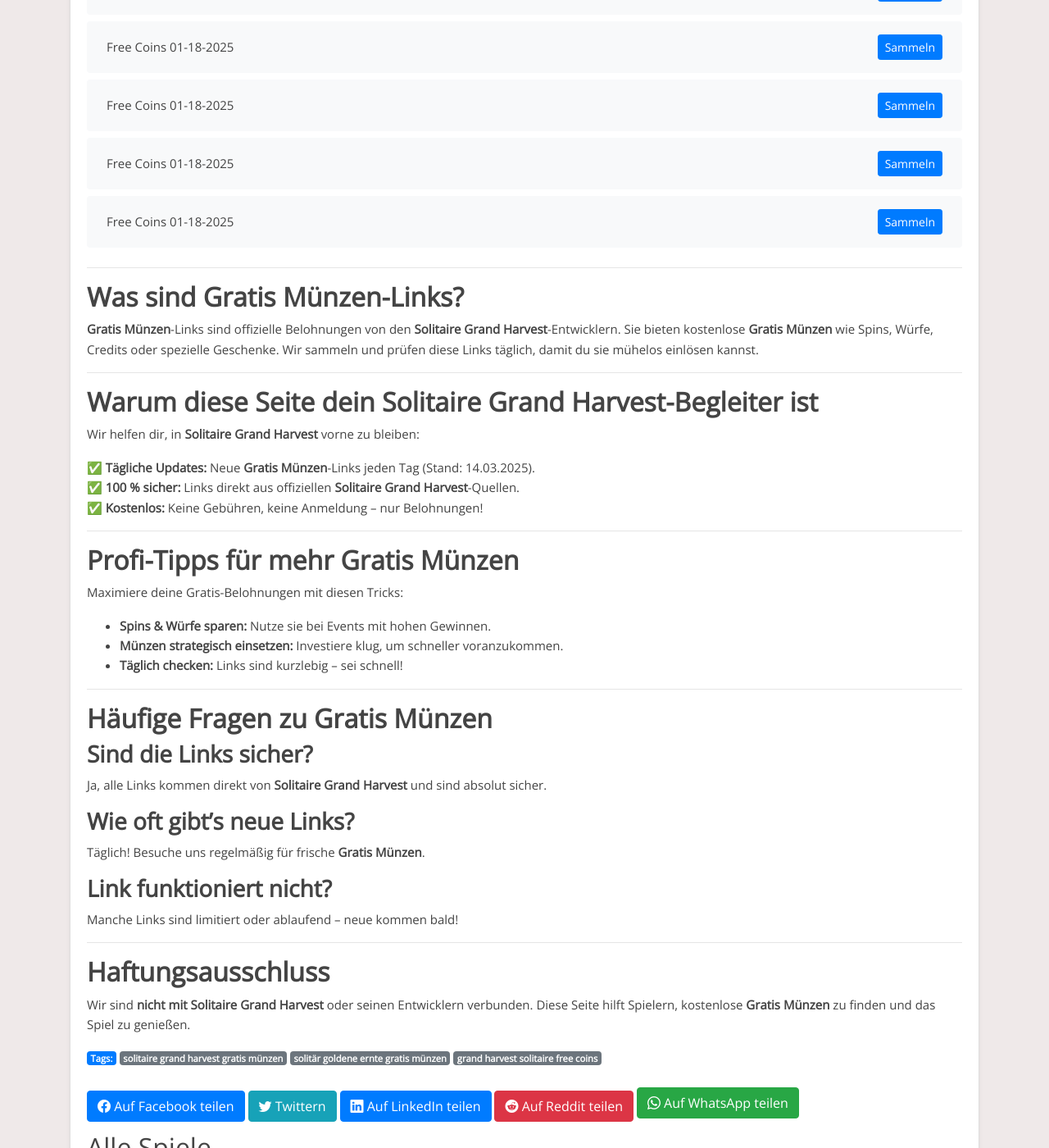
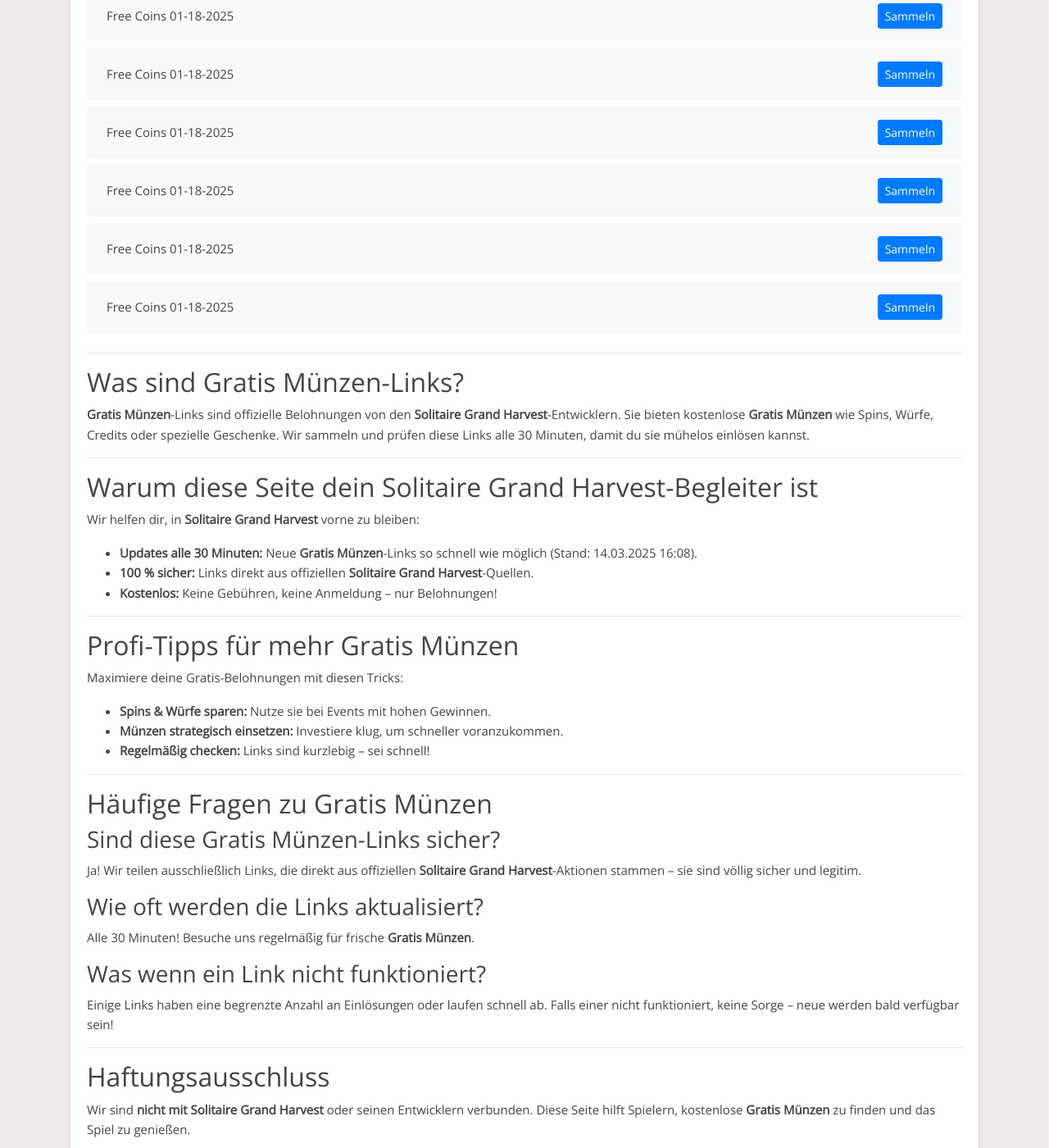
Before and after one commit to Prollad99/bs-de, a Jekyll site: the page built from _posts/2025-01-18-solitaire-grand-harvest.md, in a window 1280 px wide and 1400 px high, scrolled down 7397 px. Shown: the whole window at 82% size. Built offline with Jekyll 4.4.1, drawn with Linux system fonts in a browser that asks for light colours; some of the changed text lies outside the part shown.

Commit message:
Update  links and content - 2025-03-14 16:08

```diff
--- a/_includes/solitaire-grand-harvest.html
+++ b/_includes/solitaire-grand-harvest.html
@@ -1,4 +1,16 @@
 <ul class="list-group mt-3 mb-4">
+  <li class="list-group-item d-flex justify-content-between align-items-center">
+    <span>Free Coins 03-14-2025</span>
+    <a href="https://grandharvest.onelink.me/CT7t/wuhvoitr" class="btn btn-primary btn-sm">Sammeln</a>
+  </li>
+  <li class="list-group-item d-flex justify-content-between align-items-center">
+    <span>Free Coins 03-14-2025</span>
+    <a href="http://grandharvest.onelink.me/CT7t/nyly028g" class="btn btn-primary btn-sm">Sammeln</a>
+  </li>
+  <li class="list-group-item d-flex justify-content-between align-items-center">
+    <span>Free Coins 03-14-2025</span>
+    <a href="http://grandharvest.onelink.me/CT7t/ukpz4dud" class="btn btn-primary btn-sm">Sammeln</a>
+  </li>
   <li class="list-group-item d-flex justify-content-between align-items-center">
     <span>Free Coins 03-12-2025</span>
     <a href="https://grandharvest.onelink.me/CT7t/ipqqoisp" class="btn btn-primary btn-sm">Sammeln</a>
@@ -387,16 +399,4 @@
     <span>Free Coins 01-18-2025</span>
     <a href="https://grandharvest.onelink.me/CT7t/g4j1qt88" class="btn btn-primary btn-sm">Sammeln</a>
   </li>
-  <li class="list-group-item d-flex justify-content-between align-items-center">
-    <span>Free Coins 01-18-2025</span>
-    <a href="https://grandharvest.onelink.me/CT7t/0sbcn312" class="btn btn-primary btn-sm">Sammeln</a>
-  </li>
-  <li class="list-group-item d-flex justify-content-between align-items-center">
-    <span>Free Coins 01-18-2025</span>
-    <a href="http://grandharvest.onelink.me/CT7t/9f3ceg3v" class="btn btn-primary btn-sm">Sammeln</a>
-  </li>
-  <li class="list-group-item d-flex justify-content-between align-items-center">
-    <span>Free Coins 01-18-2025</span>
-    <a href="https://grandharvest.onelink.me/CT7t/73dpl6u6" class="btn btn-primary btn-sm">Sammeln</a>
-  </li>
 </ul>
--- a/_includes/solitaire-grand-harvest_footer.html
+++ b/_includes/solitaire-grand-harvest_footer.html
@@ -1,44 +1,47 @@
 ---
 
-## **Was sind Gratis Münzen-Links?**
+## Was sind Gratis Münzen-Links?
 
-**Gratis Münzen**-Links sind offizielle Belohnungen von den **Solitaire Grand Harvest**-Entwicklern. Sie bieten kostenlose **Gratis Münzen** wie Spins, Würfe, Credits oder spezielle Geschenke. Wir sammeln und prüfen diese Links täglich, damit du sie mühelos einlösen kannst.
+**Gratis Münzen**-Links sind offizielle Belohnungen von den **Solitaire Grand Harvest**-Entwicklern. Sie bieten kostenlose **Gratis Münzen** wie Spins, Würfe, Credits oder spezielle Geschenke. Wir sammeln und prüfen diese Links alle 30 Minuten, damit du sie mühelos einlösen kannst.
 
 ---
 
-## **Warum diese Seite dein Solitaire Grand Harvest-Begleiter ist**
+## Warum diese Seite dein Solitaire Grand Harvest-Begleiter ist
 
 Wir helfen dir, in **Solitaire Grand Harvest** vorne zu bleiben:
 
-✅ **Tägliche Updates:** Neue **Gratis Münzen**-Links jeden Tag (Stand: 14.03.2025).
-✅ **100 % sicher:** Links direkt aus offiziellen **Solitaire Grand Harvest**-Quellen.
-✅ **Kostenlos:** Keine Gebühren, keine Anmeldung – nur Belohnungen!
+- **Updates alle 30 Minuten:** Neue **Gratis Münzen**-Links so schnell wie möglich (Stand: 14.03.2025 16:08).
+- **100 % sicher:** Links direkt aus offiziellen **Solitaire Grand Harvest**-Quellen.
+- **Kostenlos:** Keine Gebühren, keine Anmeldung – nur Belohnungen!
 
 ---
 
-## **Profi-Tipps für mehr Gratis Münzen**
+## Profi-Tipps für mehr Gratis Münzen
 
 Maximiere deine Gratis-Belohnungen mit diesen Tricks:
 
 - **Spins & Würfe sparen:** Nutze sie bei Events mit hohen Gewinnen.
 - **Münzen strategisch einsetzen:** Investiere klug, um schneller voranzukommen.
-- **Täglich checken:** Links sind kurzlebig – sei schnell!
+- **Regelmäßig checken:** Links sind kurzlebig – sei schnell!
 
 ---
 
-## **Häufige Fragen zu Gratis Münzen**
+## Häufige Fragen zu Gratis Münzen
 
-### **Sind die Links sicher?**
-Ja, alle Links kommen direkt von **Solitaire Grand Harvest** und sind absolut sicher.
+### Sind diese Gratis Münzen-Links sicher?
 
-### **Wie oft gibt’s neue Links?**
-Täglich! Besuche uns regelmäßig für frische **Gratis Münzen**.
+Ja! Wir teilen ausschließlich Links, die direkt aus offiziellen **Solitaire Grand Harvest**-Aktionen stammen – sie sind völlig sicher und legitim.
 
-### **Link funktioniert nicht?**
-Manche Links sind limitiert oder ablaufend – neue kommen bald!
+### Wie oft werden die Links aktualisiert?
+
+Alle 30 Minuten! Besuche uns regelmäßig für frische **Gratis Münzen**.
+
+### Was wenn ein Link nicht funktioniert?
+
+Einige Links haben eine begrenzte Anzahl an Einlösungen oder laufen schnell ab. Falls einer nicht funktioniert, keine Sorge – neue werden bald verfügbar sein!
 
 ---
 
-## **Haftungsausschluss**
+## Haftungsausschluss
 
 Wir sind **nicht mit Solitaire Grand Harvest** oder seinen Entwicklern verbunden. Diese Seite hilft Spielern, kostenlose **Gratis Münzen** zu finden und das Spiel zu genießen.
--- a/_includes/solitaire-grand-harvest_post.html
+++ b/_includes/solitaire-grand-harvest_post.html
@@ -1,3 +1,5 @@
+# Solitaire Grand Harvest Gratis Gratis Münzen – Dein Täglicher Bonus
+
 Willkommen bei deiner Quelle für **Solitaire Grand Harvest Gratis Gratis Münzen**! Hier findest du alle 30 Minuten neue Links, um kostenlose Gratis Münzen und Belohnungen zu sammeln – perfekt für deutsche Spieler.
 
 ---
```
Also changed, not shown: links-json/solitaire-grand-harvest.json (+12 -12 lines), 1 other file.
